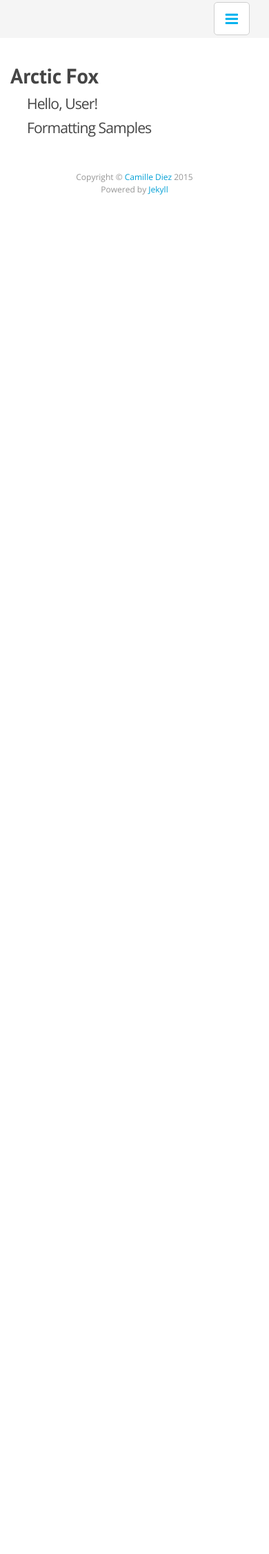
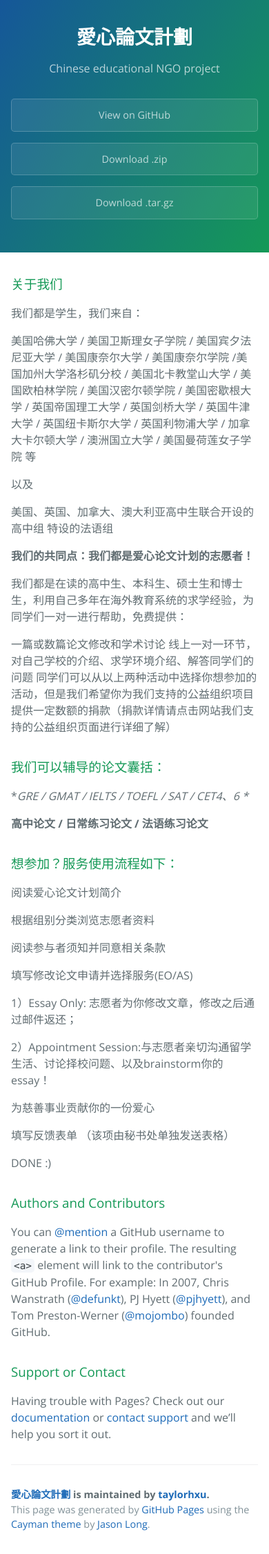
Before and after one commit to taylorhxu/lovescholarship, a Jekyll site: the page index.html, which Jekyll copies as it is, in a window 390 px wide. Shown: the whole page at 69% size. Built offline with Jekyll 4.4.1, drawn with Linux system fonts in a browser that asks for light colours; nearby versions of some CDN libraries; Markdown is read by kramdown in place of the engine named in the settings; before the commit the page ends 900 px from its top, so only the background shows below that.

Commit message:
Create gh-pages branch via GitHub

```diff
--- a/index.html
+++ b/index.html
@@ -1,17 +1,90 @@
----
-layout: default
----
+<!DOCTYPE html>
+<html lang="en-us">
+  <head>
+    <meta charset="UTF-8">
+    <title>愛心論文計劃 by taylorhxu</title>
+    <meta name="viewport" content="width=device-width, initial-scale=1">
+    <link rel="stylesheet" type="text/css" href="stylesheets/normalize.css" media="screen">
+    <link href='http://fonts.googleapis.com/css?family=Open+Sans:400,700' rel='stylesheet' type='text/css'>
+    <link rel="stylesheet" type="text/css" href="stylesheets/stylesheet.css" media="screen">
+    <link rel="stylesheet" type="text/css" href="stylesheets/github-light.css" media="screen">
+  </head>
+  <body>
+    <section class="page-header">
+      <h1 class="project-name">愛心論文計劃</h1>
+      <h2 class="project-tagline">Chinese educational NGO project</h2>
+      <a href="https://github.com/taylorhxu/lovescholarship" class="btn">View on GitHub</a>
+      <a href="https://github.com/taylorhxu/lovescholarship/zipball/master" class="btn">Download .zip</a>
+      <a href="https://github.com/taylorhxu/lovescholarship/tarball/master" class="btn">Download .tar.gz</a>
+    </section>
 
-<div class="home">
+    <section class="main-content">
+      <h3>
+<a id="关于我们" class="anchor" href="#%E5%85%B3%E4%BA%8E%E6%88%91%E4%BB%AC" aria-hidden="true"><span class="octicon octicon-link"></span></a>关于我们</h3>
 
-  <h1 class="page-heading">{{ site.title }}</h1>
+<p>我们都是学生，我们来自：</p>
 
-  <ul class="post-list">
-    {% for post in site.posts %}
-      <li>
-        <!-- <span class="post-meta">{{ post.date | date: "%b %-d, %Y" }}</span> -->
-        <a class="post-link" href="{{ post.url | prepend: site.baseurl }}">{{ post.title }}</a>
-      </li>
-    {% endfor %}
-  </ul>
-</div>
+<p>美国哈佛大学 / 美国卫斯理女子学院 / 美国宾夕法尼亚大学 / 美国康奈尔大学 / 美国康奈尔学院 /美国加州大学洛杉矶分校 / 美国北卡教堂山大学 / 美国欧柏林学院 / 美国汉密尔顿学院 / 美国密歇根大学 / 英国帝国理工大学 / 英国剑桥大学 / 英国牛津大学 / 英国纽卡斯尔大学 / 英国利物浦大学 / 加拿大卡尔顿大学 / 澳洲国立大学 / 美国曼荷莲女子学院 等</p>
+
+<p>以及</p>
+
+<p>美国、英国、加拿大、澳大利亚高中生联合开设的高中组
+特设的法语组</p>
+
+<p><strong>我们的共同点：我们都是爱心论文计划的志愿者！</strong></p>
+
+<p>我们都是在读的高中生、本科生、硕士生和博士生，利用自己多年在海外教育系统的求学经验，为同学们一对一进行帮助，免费提供：</p>
+
+<p>一篇或数篇论文修改和学术讨论
+线上一对一环节，对自己学校的介绍、求学环境介绍、解答同学们的问题
+同学们可以从以上两种活动中选择你想参加的活动，但是我们希望你为我们支持的公益组织项目提供一定数额的捐款（捐款详情请点击网站我们支持的公益组织页面进行详细了解）</p>
+
+<h3>
+<a id="我们可以辅导的论文囊括" class="anchor" href="#%E6%88%91%E4%BB%AC%E5%8F%AF%E4%BB%A5%E8%BE%85%E5%AF%BC%E7%9A%84%E8%AE%BA%E6%96%87%E5%9B%8A%E6%8B%AC" aria-hidden="true"><span class="octicon octicon-link"></span></a>我们可以辅导的论文囊括：</h3>
+
+<p>*<em>GRE / GMAT / IELTS / TOEFL / SAT / CET4、6 *</em></p>
+
+<p><strong>高中论文 / 日常练习论文 / 法语练习论文</strong></p>
+
+<h3>
+<a id="想参加服务使用流程如下" class="anchor" href="#%E6%83%B3%E5%8F%82%E5%8A%A0%E6%9C%8D%E5%8A%A1%E4%BD%BF%E7%94%A8%E6%B5%81%E7%A8%8B%E5%A6%82%E4%B8%8B" aria-hidden="true"><span class="octicon octicon-link"></span></a>想参加？服务使用流程如下：</h3>
+
+<p>阅读爱心论文计划简介</p>
+
+<p>根据组别分类浏览志愿者资料</p>
+
+<p>阅读参与者须知并同意相关条款</p>
+
+<p>填写修改论文申请并选择服务(EO/AS)</p>
+
+<p>1）Essay Only: 志愿者为你修改文章，修改之后通过邮件返还；</p>
+
+<p>2）Appointment Session:与志愿者亲切沟通留学生活、讨论择校问题、以及brainstorm你的essay！</p>
+
+<p>为慈善事业贡献你的一份爱心</p>
+
+<p>填写反馈表单 （该项由秘书处单独发送表格）</p>
+
+<p>DONE :)</p>
+
+<h3>
+<a id="authors-and-contributors" class="anchor" href="#authors-and-contributors" aria-hidden="true"><span class="octicon octicon-link"></span></a>Authors and Contributors</h3>
+
+<p>You can <a href="https://github.com/blog/821" class="user-mention">@mention</a> a GitHub username to generate a link to their profile. The resulting <code>&lt;a&gt;</code> element will link to the contributor's GitHub Profile. For example: In 2007, Chris Wanstrath (<a href="https://github.com/defunkt" class="user-mention">@defunkt</a>), PJ Hyett (<a href="https://github.com/pjhyett" class="user-mention">@pjhyett</a>), and Tom Preston-Werner (<a href="https://github.com/mojombo" class="user-mention">@mojombo</a>) founded GitHub.</p>
+
+<h3>
+<a id="support-or-contact" class="anchor" href="#support-or-contact" aria-hidden="true"><span class="octicon octicon-link"></span></a>Support or Contact</h3>
+
+<p>Having trouble with Pages? Check out our <a href="https://help.github.com/pages">documentation</a> or <a href="https://github.com/contact">contact support</a> and we’ll help you sort it out.</p>
+
+      <footer class="site-footer">
+        <span class="site-footer-owner"><a href="https://github.com/taylorhxu/lovescholarship">愛心論文計劃</a> is maintained by <a href="https://github.com/taylorhxu">taylorhxu</a>.</span>
+
+        <span class="site-footer-credits">This page was generated by <a href="https://pages.github.com">GitHub Pages</a> using the <a href="https://github.com/jasonlong/cayman-theme">Cayman theme</a> by <a href="https://twitter.com/jasonlong">Jason Long</a>.</span>
+      </footer>
+
+    </section>
+
+
+  </body>
+</html>
--- /dev/null
+++ b/stylesheets/github-light.css
@@ -0,0 +1,115 @@
+/*
+   Copyright 2014 GitHub Inc.
+
+   Licensed under the Apache License, Version 2.0 (the "License");
+   you may not use this file except in compliance with the License.
+   You may obtain a copy of the License at
+
+       http://www.apache.org/licenses/LICENSE-2.0
+
+   Unless required by applicable law or agreed to in writing, software
+   distributed under the License is distributed on an "AS IS" BASIS,
+   WITHOUT WARRANTIES OR CONDITIONS OF ANY KIND, either express or implied.
+   See the License for the specific language governing permissions and
+   limitations under the License.
+
+*/
+
+.pl-c /* comment */ {
+  color: #969896;
+}
+
+.pl-c1      /* constant, markup.raw, meta.diff.header, meta.module-reference, meta.property-name, support, support.constant, support.variable, variable.other.constant */,
+.pl-s .pl-v /* string variable */ {
+  color: #0086b3;
+}
+
+.pl-e  /* entity */,
+.pl-en /* entity.name */ {
+  color: #795da3;
+}
+
+.pl-s .pl-s1 /* string source */,
+.pl-smi      /* storage.modifier.import, storage.modifier.package, storage.type.java, variable.other, variable.parameter.function */ {
+  color: #333;
+}
+
+.pl-ent /* entity.name.tag */ {
+  color: #63a35c;
+}
+
+.pl-k /* keyword, storage, storage.type */ {
+  color: #a71d5d;
+}
+
+.pl-pds              /* punctuation.definition.string, string.regexp.character-class */,
+.pl-s                /* string */,
+.pl-s .pl-pse .pl-s1 /* string punctuation.section.embedded source */,
+.pl-sr               /* string.regexp */,
+.pl-sr .pl-cce       /* string.regexp constant.character.escape */,
+.pl-sr .pl-sra       /* string.regexp string.regexp.arbitrary-repitition */,
+.pl-sr .pl-sre       /* string.regexp source.ruby.embedded */ {
+  color: #183691;
+}
+
+.pl-v /* variable */ {
+  color: #ed6a43;
+}
+
+.pl-id /* invalid.deprecated */ {
+  color: #b52a1d;
+}
+
+.pl-ii /* invalid.illegal */ {
+  background-color: #b52a1d;
+  color: #f8f8f8;
+}
+
+.pl-sr .pl-cce /* string.regexp constant.character.escape */ {
+  color: #63a35c;
+  font-weight: bold;
+}
+
+.pl-ml /* markup.list */ {
+  color: #693a17;
+}
+
+.pl-mh        /* markup.heading */,
+.pl-mh .pl-en /* markup.heading entity.name */,
+.pl-ms        /* meta.separator */ {
+  color: #1d3e81;
+  font-weight: bold;
+}
+
+.pl-mq /* markup.quote */ {
+  color: #008080;
+}
+
+.pl-mi /* markup.italic */ {
+  color: #333;
+  font-style: italic;
+}
+
+.pl-mb /* markup.bold */ {
+  color: #333;
+  font-weight: bold;
+}
+
+.pl-md /* markup.deleted, meta.diff.header.from-file */ {
+  background-color: #ffecec;
+  color: #bd2c00;
+}
+
+.pl-mi1 /* markup.inserted, meta.diff.header.to-file */ {
+  background-color: #eaffea;
+  color: #55a532;
+}
+
+.pl-mdr /* meta.diff.range */ {
+  color: #795da3;
+  font-weight: bold;
+}
+
+.pl-mo /* meta.output */ {
+  color: #1d3e81;
+}
--- /dev/null
+++ b/stylesheets/stylesheet.css
@@ -0,0 +1,245 @@
+* {
+  box-sizing: border-box; }
+
+body {
+  padding: 0;
+  margin: 0;
+  font-family: "Open Sans", "Helvetica Neue", Helvetica, Arial, sans-serif;
+  font-size: 16px;
+  line-height: 1.5;
+  color: #606c71; }
+
+a {
+  color: #1e6bb8;
+  text-decoration: none; }
+  a:hover {
+    text-decoration: underline; }
+
+.btn {
+  display: inline-block;
+  margin-bottom: 1rem;
+  color: rgba(255, 255, 255, 0.7);
+  background-color: rgba(255, 255, 255, 0.08);
+  border-color: rgba(255, 255, 255, 0.2);
+  border-style: solid;
+  border-width: 1px;
+  border-radius: 0.3rem;
+  transition: color 0.2s, background-color 0.2s, border-color 0.2s; }
+  .btn + .btn {
+    margin-left: 1rem; }
+
+.btn:hover {
+  color: rgba(255, 255, 255, 0.8);
+  text-decoration: none;
+  background-color: rgba(255, 255, 255, 0.2);
+  border-color: rgba(255, 255, 255, 0.3); }
+
+@media screen and (min-width: 64em) {
+  .btn {
+    padding: 0.75rem 1rem; } }
+
+@media screen and (min-width: 42em) and (max-width: 64em) {
+  .btn {
+    padding: 0.6rem 0.9rem;
+    font-size: 0.9rem; } }
+
+@media screen and (max-width: 42em) {
+  .btn {
+    display: block;
+    width: 100%;
+    padding: 0.75rem;
+    font-size: 0.9rem; }
+    .btn + .btn {
+      margin-top: 1rem;
+      margin-left: 0; } }
+
+.page-header {
+  color: #fff;
+  text-align: center;
+  background-color: #159957;
+  background-image: linear-gradient(120deg, #155799, #159957); }
+
+@media screen and (min-width: 64em) {
+  .page-header {
+    padding: 5rem 6rem; } }
+
+@media screen and (min-width: 42em) and (max-width: 64em) {
+  .page-header {
+    padding: 3rem 4rem; } }
+
+@media screen and (max-width: 42em) {
+  .page-header {
+    padding: 2rem 1rem; } }
+
+.project-name {
+  margin-top: 0;
+  margin-bottom: 0.1rem; }
+
+@media screen and (min-width: 64em) {
+  .project-name {
+    font-size: 3.25rem; } }
+
+@media screen and (min-width: 42em) and (max-width: 64em) {
+  .project-name {
+    font-size: 2.25rem; } }
+
+@media screen and (max-width: 42em) {
+  .project-name {
+    font-size: 1.75rem; } }
+
+.project-tagline {
+  margin-bottom: 2rem;
+  font-weight: normal;
+  opacity: 0.7; }
+
+@media screen and (min-width: 64em) {
+  .project-tagline {
+    font-size: 1.25rem; } }
+
+@media screen and (min-width: 42em) and (max-width: 64em) {
+  .project-tagline {
+    font-size: 1.15rem; } }
+
+@media screen and (max-width: 42em) {
+  .project-tagline {
+    font-size: 1rem; } }
+
+.main-content :first-child {
+  margin-top: 0; }
+.main-content img {
+  max-width: 100%; }
+.main-content h1, .main-content h2, .main-content h3, .main-content h4, .main-content h5, .main-content h6 {
+  margin-top: 2rem;
+  margin-bottom: 1rem;
+  font-weight: normal;
+  color: #159957; }
+.main-content p {
+  margin-bottom: 1em; }
+.main-content code {
+  padding: 2px 4px;
+  font-family: Consolas, "Liberation Mono", Menlo, Courier, monospace;
+  font-size: 0.9rem;
+  color: #383e41;
+  background-color: #f3f6fa;
+  border-radius: 0.3rem; }
+.main-content pre {
+  padding: 0.8rem;
+  margin-top: 0;
+  margin-bottom: 1rem;
+  font: 1rem Consolas, "Liberation Mono", Menlo, Courier, monospace;
+  color: #567482;
+  word-wrap: normal;
+  background-color: #f3f6fa;
+  border: solid 1px #dce6f0;
+  border-radius: 0.3rem; }
+  .main-content pre > code {
+    padding: 0;
+    margin: 0;
+    font-size: 0.9rem;
+    color: #567482;
+    word-break: normal;
+    white-space: pre;
+    background: transparent;
+    border: 0; }
+.main-content .highlight {
+  margin-bottom: 1rem; }
+  .main-content .highlight pre {
+    margin-bottom: 0;
+    word-break: normal; }
+.main-content .highlight pre, .main-content pre {
+  padding: 0.8rem;
+  overflow: auto;
+  font-size: 0.9rem;
+  line-height: 1.45;
+  border-radius: 0.3rem; }
+.main-content pre code, .main-content pre tt {
+  display: inline;
+  max-width: initial;
+  padding: 0;
+  margin: 0;
+  overflow: initial;
+  line-height: inherit;
+  word-wrap: normal;
+  background-color: transparent;
+  border: 0; }
+  .main-content pre code:before, .main-content pre code:after, .main-content pre tt:before, .main-content pre tt:after {
+    content: normal; }
+.main-content ul, .main-content ol {
+  margin-top: 0; }
+.main-content blockquote {
+  padding: 0 1rem;
+  margin-left: 0;
+  color: #819198;
+  border-left: 0.3rem solid #dce6f0; }
+  .main-content blockquote > :first-child {
+    margin-top: 0; }
+  .main-content blockquote > :last-child {
+    margin-bottom: 0; }
+.main-content table {
+  display: block;
+  width: 100%;
+  overflow: auto;
+  word-break: normal;
+  word-break: keep-all; }
+  .main-content table th {
+    font-weight: bold; }
+  .main-content table th, .main-content table td {
+    padding: 0.5rem 1rem;
+    border: 1px solid #e9ebec; }
+.main-content dl {
+  padding: 0; }
+  .main-content dl dt {
+    padding: 0;
+    margin-top: 1rem;
+    font-size: 1rem;
+    font-weight: bold; }
+  .main-content dl dd {
+    padding: 0;
+    margin-bottom: 1rem; }
+.main-content hr {
+  height: 2px;
+  padding: 0;
+  margin: 1rem 0;
+  background-color: #eff0f1;
+  border: 0; }
+
+@media screen and (min-width: 64em) {
+  .main-content {
+    max-width: 64rem;
+    padding: 2rem 6rem;
+    margin: 0 auto;
+    font-size: 1.1rem; } }
+
+@media screen and (min-width: 42em) and (max-width: 64em) {
+  .main-content {
+    padding: 2rem 4rem;
+    font-size: 1.1rem; } }
+
+@media screen and (max-width: 42em) {
+  .main-content {
+    padding: 2rem 1rem;
+    font-size: 1rem; } }
+
+.site-footer {
+  padding-top: 2rem;
+  margin-top: 2rem;
+  border-top: solid 1px #eff0f1; }
+
+.site-footer-owner {
+  display: block;
+  font-weight: bold; }
+
+.site-footer-credits {
+  color: #819198; }
+
+@media screen and (min-width: 64em) {
+  .site-footer {
+    font-size: 1rem; } }
+
+@media screen and (min-width: 42em) and (max-width: 64em) {
+  .site-footer {
+    font-size: 1rem; } }
+
+@media screen and (max-width: 42em) {
+  .site-footer {
+    font-size: 0.9rem; } }
```
Also changed, not shown: params.json (added, +1 -0 lines), stylesheets/normalize.css (added).
